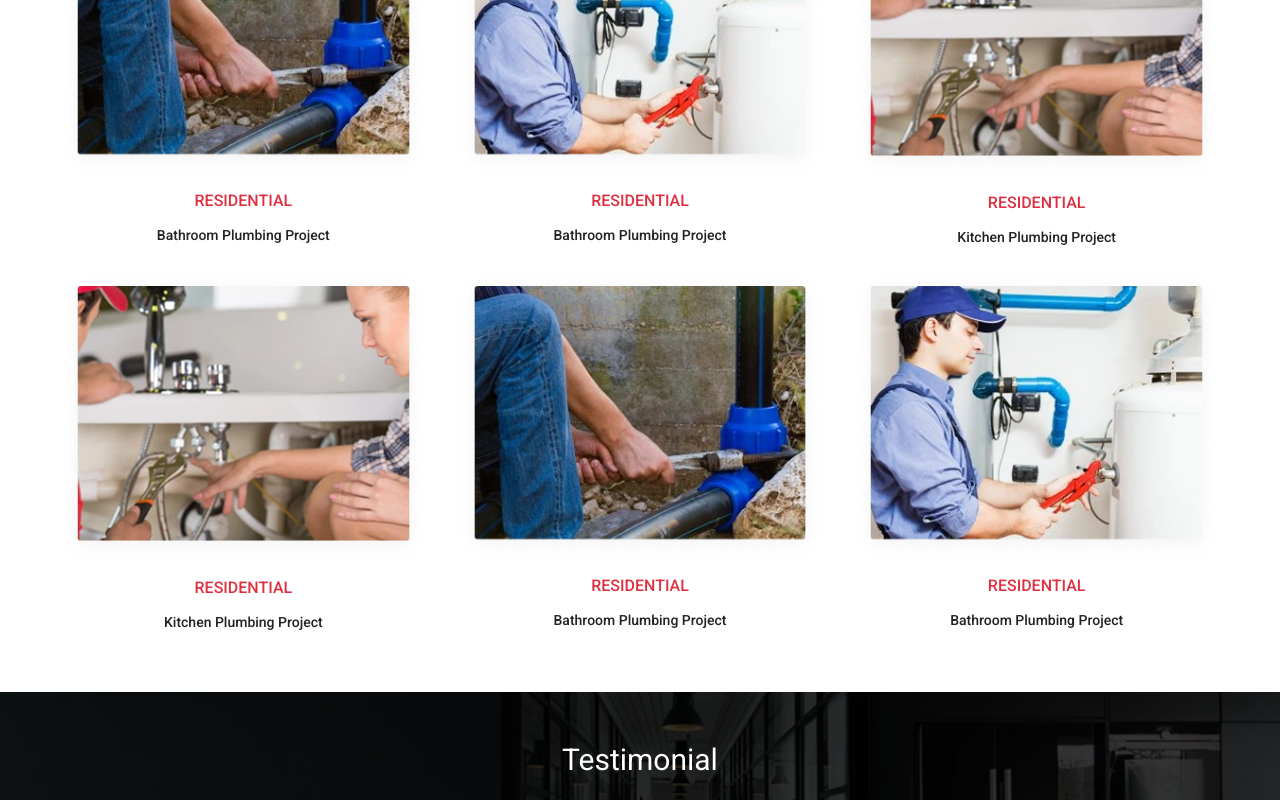
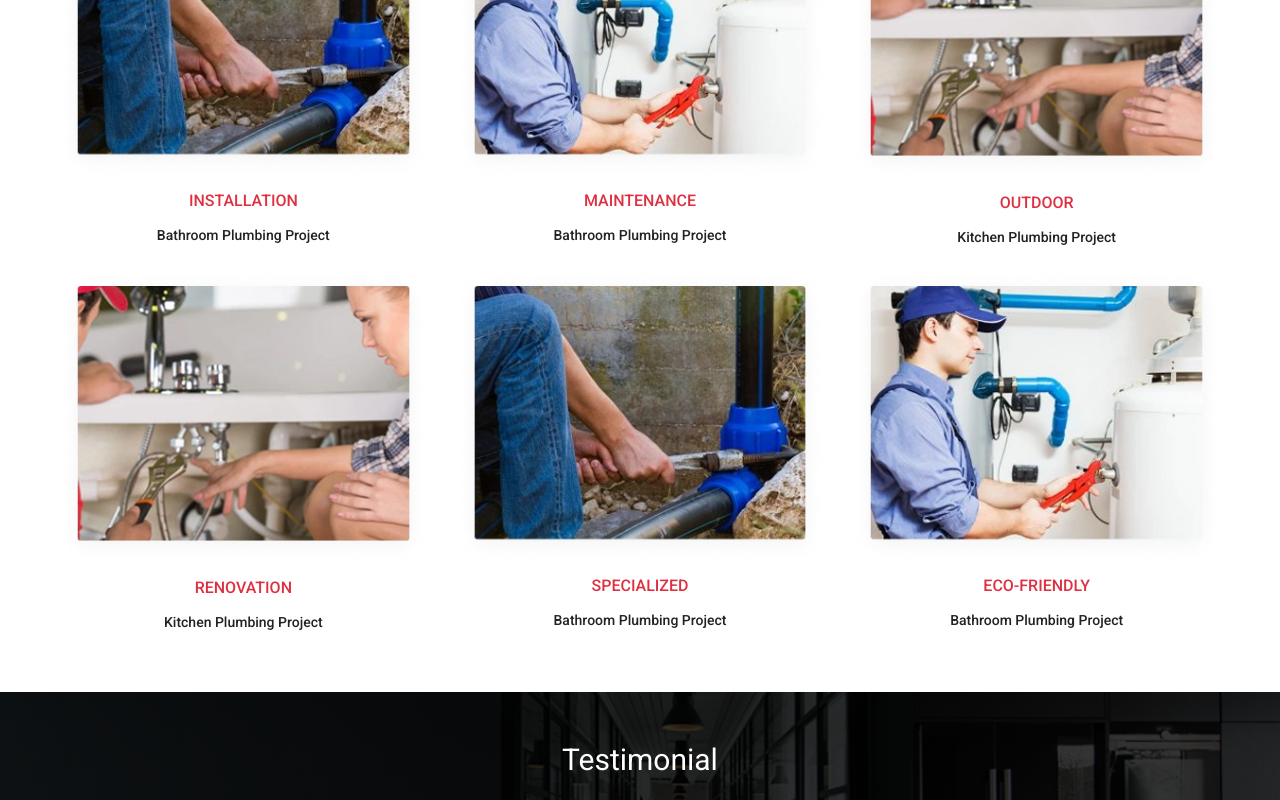
Before and after one commit to Sijan666/plumbingCompany, a React (Vite) app: page /projects in a window 1280 px wide. Shown: the part 1111-1911 px from the top of the page. Built offline with nearby package versions, Linux system fonts and the light colour scheme.

Commit message:
add projects api

```diff
--- a/src/components/data/projectsApi.js
+++ b/src/components/data/projectsApi.js
@@ -12,49 +12,49 @@ export const projectsApi = [
     {
         id : 2 ,
         projectImg : p2,
-        projectType : "RESIDENTIAL",
+        projectType : "COMMERCIAL",
         projectName : "Bathroom Plumbing Project",
     },
     {
         id : 3 ,
         projectImg : p3,
-        projectType : "RESIDENTIAL",
+        projectType : "EMERGENCY",
         projectName : "Bathroom Plumbing Project",
     },
     {
         id : 4 ,
         projectImg : p2,
-        projectType : "RESIDENTIAL",
+        projectType : "INSTALLATION",
         projectName : "Bathroom Plumbing Project",
     },
     {
         id : 5 ,
         projectImg : p3,
-        projectType : "RESIDENTIAL",
+        projectType : "MAINTENANCE",
         projectName : "Bathroom Plumbing Project",
     },
     {
         id : 6 ,
         projectImg : p1,
-        projectType : "RESIDENTIAL",
+        projectType : "OUTDOOR",
         projectName : "Kitchen Plumbing Project",
     },
     {
         id : 7 ,
         projectImg : p1,
-        projectType : "RESIDENTIAL",
+        projectType : "RENOVATION",
         projectName : "Kitchen Plumbing Project",
     },
     {
         id : 8 ,
         projectImg : p2,
-        projectType : "RESIDENTIAL",
+        projectType : "SPECIALIZED",
         projectName : "Bathroom Plumbing Project",
     },
     {
         id : 9 ,
         projectImg : p3,
-        projectType : "RESIDENTIAL",
+        projectType : "ECO-FRIENDLY",
         projectName : "Bathroom Plumbing Project",
     },
 ]
```
